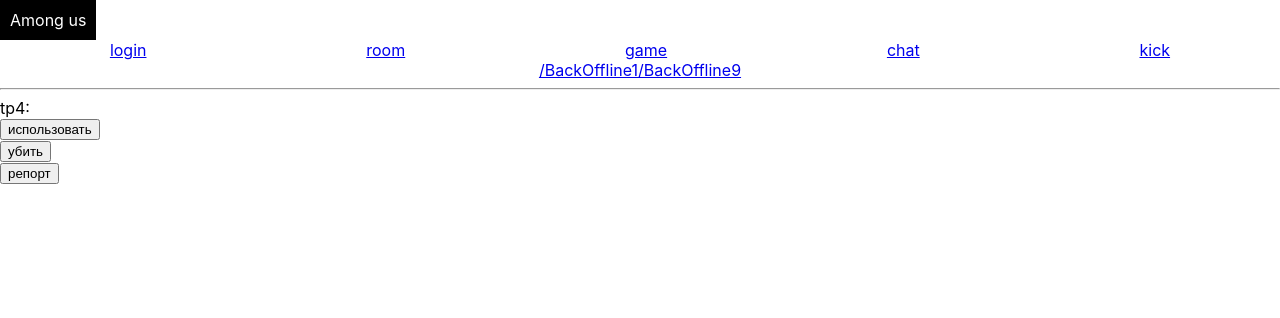
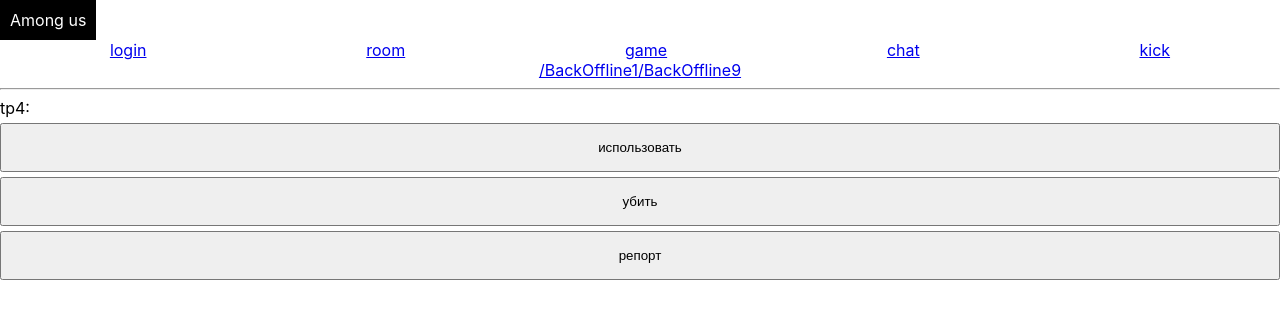
Before and after one commit to IgnatZakalinsky/among-us-front, a React (Create React App) app: page /BackOffline9 in a window 1280 px wide. Shown: the top 318 px of the page. Built offline with nearby package versions, Linux system fonts and the light colour scheme.

Commit message:
refactor: implement  buttons styles

```diff
--- /dev/null
+++ b/src/a3-devs/BackOffline9/tr4/Button.module.css
@@ -0,0 +1,13 @@
+.buttonBox {
+  max-width: 100%;
+  margin: 0 auto;
+}
+
+.button {
+  width: 100%;
+  padding: 15px ;
+  margin: 5px auto 0;
+  overflow: hidden;
+  text-align: center;
+
+}
--- a/src/a3-devs/BackOffline9/tr4/Button.tsx
+++ b/src/a3-devs/BackOffline9/tr4/Button.tsx
@@ -1,4 +1,5 @@
 import React from 'react'
+import style from './Button.module.css'
 
 export type AmazingButtonPropsType = {
   onClick: (index:number) => void
@@ -8,8 +9,8 @@
 // готовая компонента или функция и т.д.
 const Button: React.FC<AmazingButtonPropsType> = ({children,index, onClick}) => {
   return (
-    <div>
-      <button children={children} onClick={()=>onClick(index)}/>
+    <div className={style.buttonBox}>
+      <button className={style.button} children={children} onClick={()=>onClick(index)}/>
     </div>
   )
 }
```
